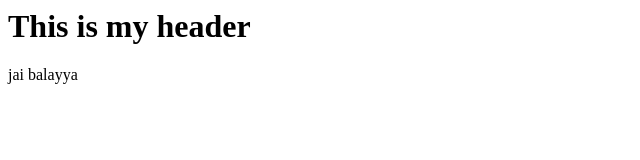
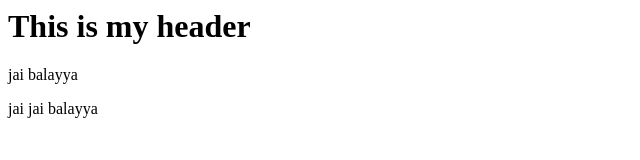
Before and after one commit to adityasivaprasad/demo-jenkins, a plain HTML site: page index.html in a window 1280 px wide. Shown: the whole page, without its empty margins (0-640 px from the left). Drawn offline with Linux system fonts and the light colour scheme.

Commit message:
Added 1 line

```diff
--- a/index.html
+++ b/index.html
@@ -2,5 +2,6 @@
   <body>
     <h1>This is my header</h1>
     <p>jai balayya</p>
+	<p>jai jai balayya</p>
   </body>
 </html>
```
